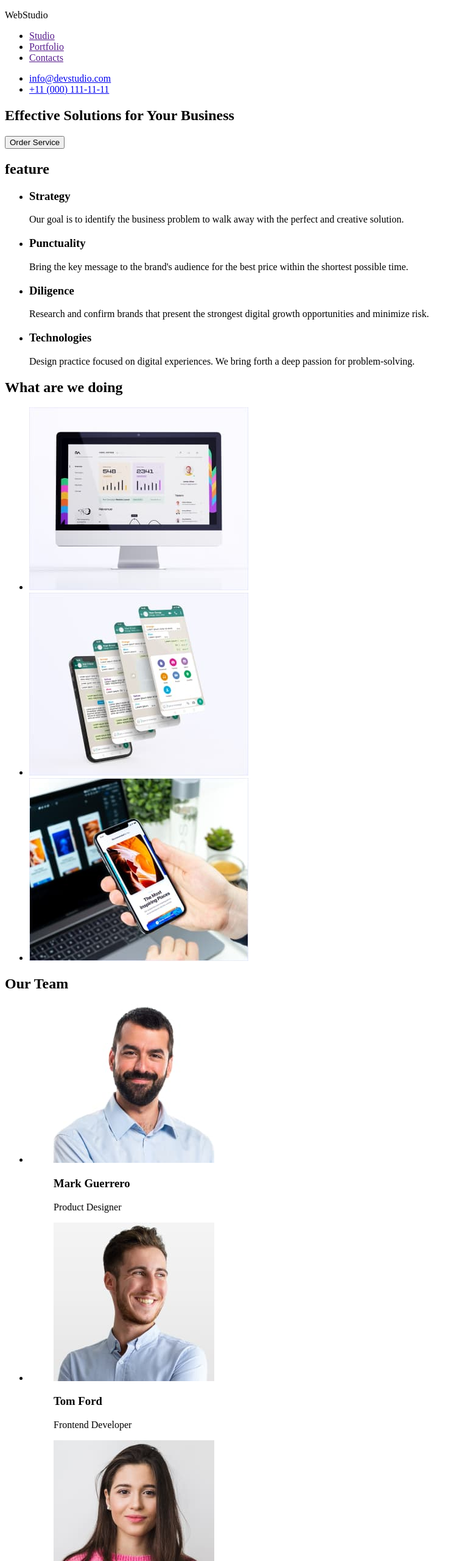
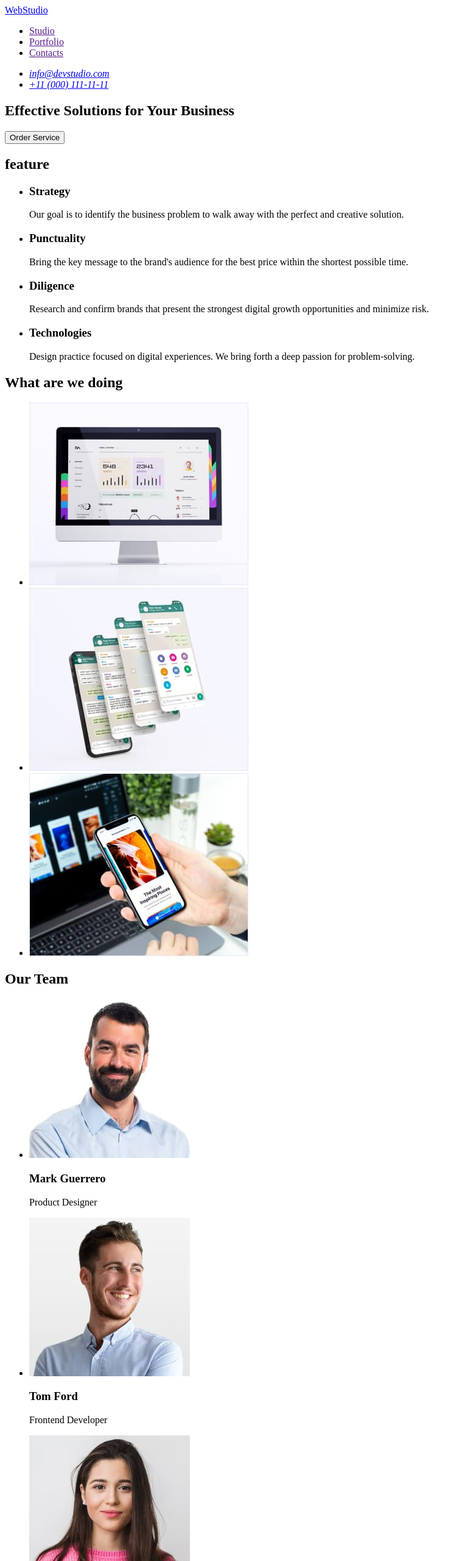
Before and after one commit to EgorDc/goit-markup-hw-01, a plain HTML site: page index.html in a window 1280 px wide. Shown: the top 2560 px of the page at 61% size, without its empty margins (0-759 px from the left). Drawn offline with Linux system fonts and the light colour scheme.

Commit message:
виправлені помилки

```diff
--- a/index.html
+++ b/index.html
@@ -10,7 +10,7 @@
 
 <body>
     <header>
-        <p>WebStudio</p>
+        <a href="./index.html">WebStudio</a>
         <nav>
             <ul>
                 <li><a href="">Studio</a></li>
@@ -18,10 +18,12 @@
                 <li><a href="">Contacts</a></li>
             </ul>
         </nav>
+        <address>
             <ul>
                 <li><a href="mailto:info@devstudio.com">info@devstudio.com</a></li>
-            <li><a href="tel:+11000111-11-11">+11 (000) 111-11-11</a></li>
+                <li><a href="tel:+110001111111">+11 (000) 111-11-11</a></li>
             </ul>
+        </address>
     </header>
 
     <main>
@@ -75,38 +77,32 @@
             <h2>Our Team</h2>
             <ul>
                 <li class="Team card 1">
-                    <figure><img src="./images/team1.jpg" alt="Mark Guerrero" width="264" height="260">
+                    <img src="./images/team1.jpg" alt="Mark Guerrero" width="264" height="260">
                     <h3>Mark Guerrero</h3>
-                        <figcaption><p>Product Designer</p></figcaption>
-                    </figure>
+                    <p>Product Designer</p>
                 </li>
                 <li class="Team card 2">
-                    <figure><img src="./images/team2.jpg" alt="Tom Ford" width="264" height="260">
+                    <img src="./images/team2.jpg" alt="Tom Ford" width="264" height="260">
                     <h3>Tom Ford</h3>
-                        <figcaption><p>Frontend Developer</p></figcaption>
-                    </figure>
+                    <p>Frontend Developer</p>
                 </li>
                 <li class="Team card 3">
-                    <figure><img src="./images/team3.jpg" alt="Camila Garcia" width="264" height="260">
+                    <img src="./images/team3.jpg" alt="Camila Garcia" width="264" height="260">
                     <h3>Camila Garcia</h3>
-                        <figcaption><p>Marketing</p></figcaption>
-                    </figure>
+                    <p>Marketing</p>
                 </li>
                 <li class="Team card 4">
-                    <figure><img src="./images/team4.jpg" alt="Daniel Wilson" width="264" height="260">
+                    <img src="./images/team4.jpg" alt="Daniel Wilson" width="264" height="260">
                     <h3>Daniel Wilson</h3>
-                        <figcaption><p>UI Designer</p></figcaption>
-                    </figure>
+                    <p>UI Designer</p>
                 </li>
             </ul>
         </section>
     </main>
 
     <footer>
-        <ul>
-            <li><p>WebStudio</p></li>
-            <li><p>Increase the flow of customers and sales for your business with digital marketing & growth solutions.</p></li>
-        </ul>
+        <a href="./index.html">WebStudio</a>
+        <p>Increase the flow of customers and sales for your business with digital marketing & growth solutions.</p></li>
     </footer>
 </body>
 </html>
```
Lines whose indentation alone changed are shown as unchanged.
